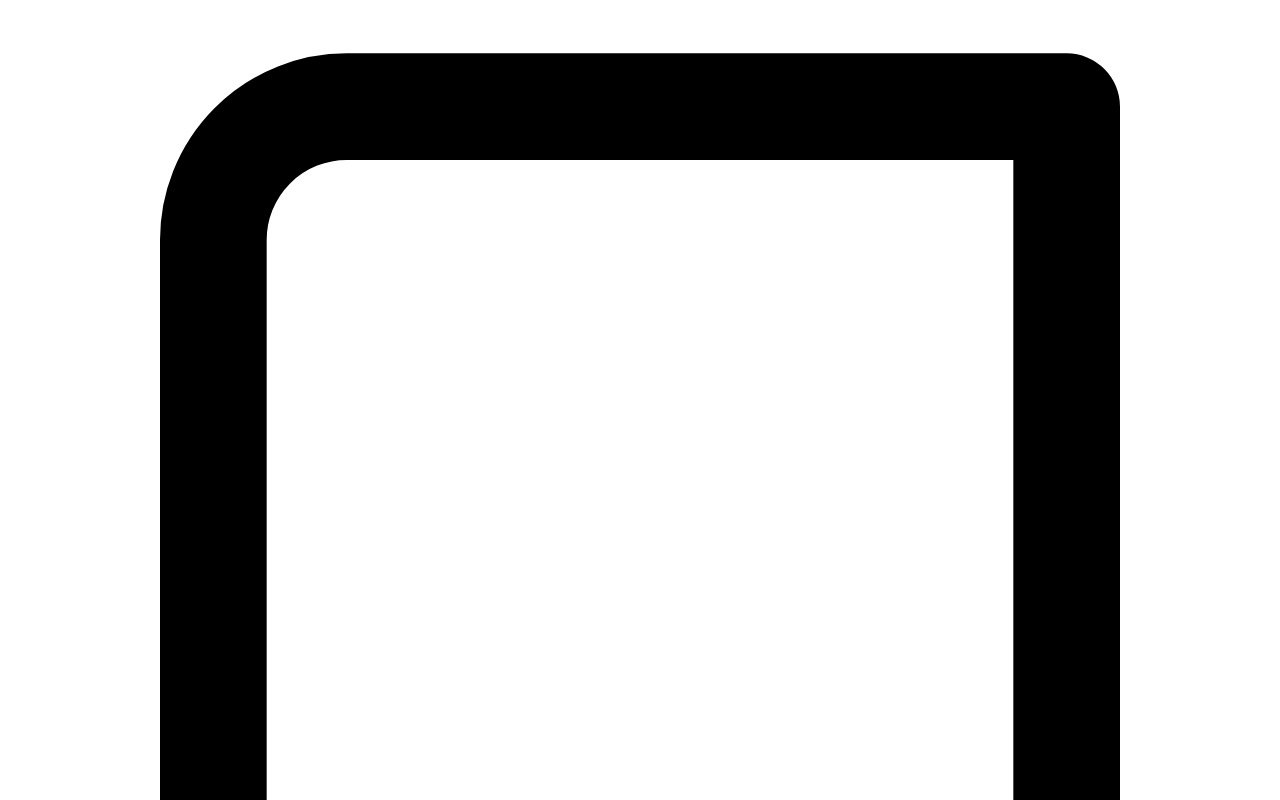
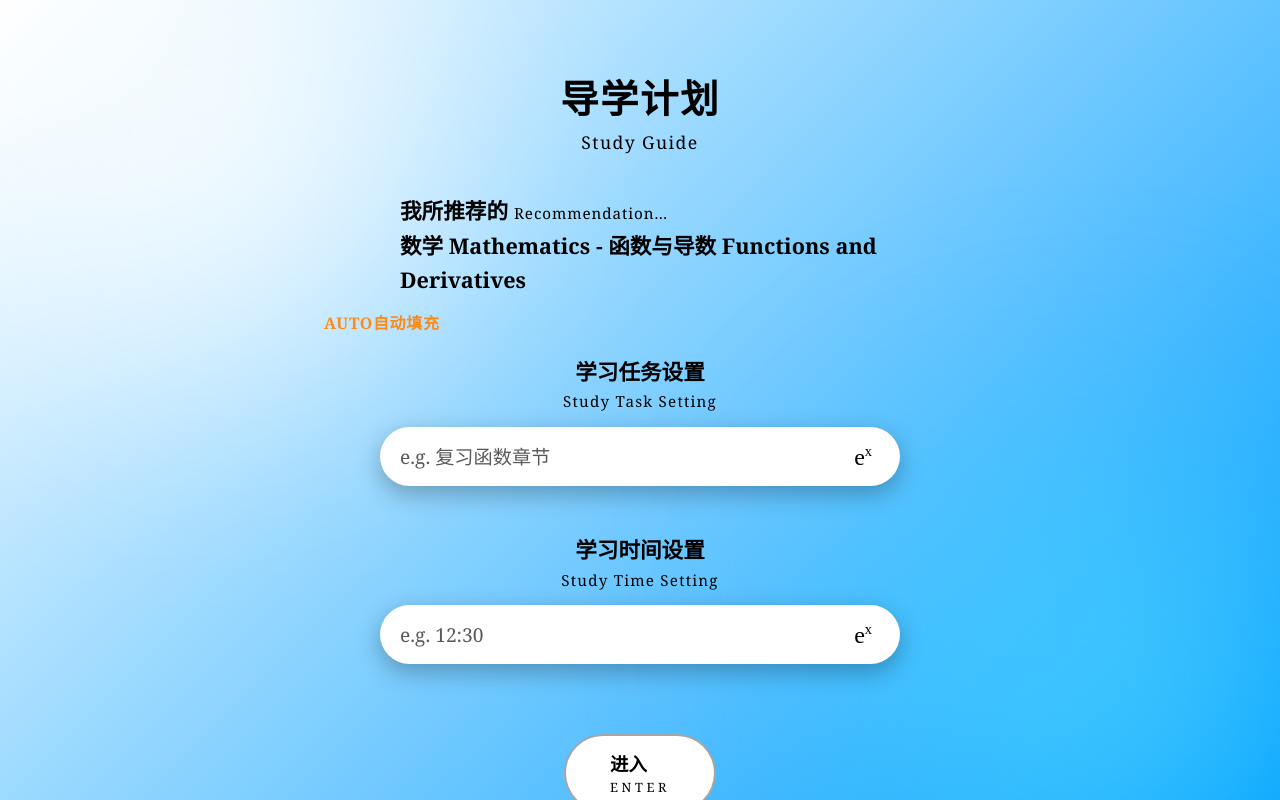
Before and after one commit to dump-SS/Project1, a React (Vite) app in the folder frontend/: page /study-guide in a window 1280 px wide. Before the commit this address led to /login. Shown: the top 800 px of the page. Built offline with nearby package versions, Linux system fonts and the light colour scheme; no server answers; the HTML template or start-up script is replaced by a standard one.

Commit message:
[前端]新增导学计划页面：App.jsx 注册 /study-guide 路由，StudyEditor 支持受控值以联动自动填充

```diff
--- a/frontend/src/App.jsx
+++ b/frontend/src/App.jsx
@@ -7,6 +7,7 @@ import ForgotPasswordPage from './pages/ForgotPasswordPage.jsx'
 // 两边都不必为对方改写，import 时写明扩展名即可。
 import PersonalDataPage from './pages/PersonalData/index.tsx'
 import StudyPlanEditor from './pages/StudyPlanEditor/index.jsx'
+import StudyGuide from './pages/StudyGuide/index.jsx'
 
 export default function App() {
   return (
@@ -20,6 +21,7 @@ export default function App() {
             等 mock-server 的会话校验对接好后再包一层路由守卫 */}
         <Route path="/personal-data" element={<PersonalDataPage />} />
         <Route path="/study-plan" element={<StudyPlanEditor />} />
+        <Route path="/study-guide" element={<StudyGuide />} />
         <Route path="*" element={<Navigate to="/login" replace />} />
       </Routes>
     </div>
--- /dev/null
+++ b/frontend/src/pages/StudyGuide/Guide.css
@@ -0,0 +1,243 @@
+/* 背景层：白色→蓝色顺滑渐变 + 虚化（模糊）光斑 */
+.page-background {
+  position: fixed;
+  inset: 0;
+  z-index: 0;
+  background: linear-gradient(135deg, var(--color-bg-start) 0%, var(--color-bg-end) 100%);
+  background-attachment: fixed;
+  overflow: hidden;
+}
+
+/* 虚化光斑：大尺寸高斯模糊的蓝白光晕，营造柔和梦幻观感 */
+.page-background::before,
+.page-background::after {
+  content: "";
+  position: absolute;
+  border-radius: 50%;
+  filter: blur(90px);
+  pointer-events: none;
+}
+
+.page-background::before {
+  width: 60vmax;
+  height: 60vmax;
+  top: -20vmax;
+  left: -15vmax;
+  background: radial-gradient(circle, rgba(255, 255, 255, 0.9) 0%, rgba(255, 255, 255, 0) 70%);
+}
+
+.page-background::after {
+  width: 55vmax;
+  height: 55vmax;
+  bottom: -18vmax;
+  right: -12vmax;
+  background: radial-gradient(circle, rgba(74, 209, 255, 0.85) 0%, rgba(0, 159, 255, 0) 70%);
+}
+
+/* 内容层 */
+.app {
+  position: relative;
+  z-index: 1;
+  max-width: 720px;
+  margin: 0 auto;
+  padding: 72px 24px 96px;
+  display: flex;
+  flex-direction: column;
+  align-items: center;
+}
+
+.page-title {
+  margin: 0 0 40px;
+  text-align: center;
+  font-size: 2.4rem;
+  font-weight: 600;
+  letter-spacing: 0.04em;
+  line-height: 1.4;
+  color: var(--color-text);
+}
+
+.page-title .en {
+  font-size: 1.1rem;
+  font-weight: 400;
+  letter-spacing: 0.08em;
+  display: block;
+  margin-top: 4px;
+}
+
+/* 推荐区：与输入框同宽、左对齐（对齐输入框半圆直径左端） */
+.recommend {
+  width: 100%;
+  max-width: 520px;
+  margin-bottom: 12px;
+  padding-left: 20px;
+  text-align: left;
+}
+
+.recommend-line {
+  font-family: var(--font-serif);
+  font-size: 1.35rem;
+  font-weight: 600;
+  line-height: 1.6;
+  color: var(--color-text);
+}
+
+.recommend-line .en {
+  font-size: 0.95rem;
+  font-weight: 400;
+  letter-spacing: 0.06em;
+  margin-left: 6px;
+}
+
+/* 自动填充：橙色小字，可点击 */
+.auto-fill {
+  align-self: flex-start;
+  margin: 0 0 22px 20px;
+  font-family: var(--font-serif);
+  font-size: 1rem;
+  font-weight: 600;
+  letter-spacing: 0.04em;
+  color: var(--color-accent);
+  border: none;
+  background: none;
+  cursor: pointer;
+  user-select: none;
+  transition: opacity 0.15s ease;
+}
+
+.auto-fill:hover {
+  opacity: 0.75;
+}
+
+.auto-fill:active {
+  opacity: 0.55;
+}
+
+.study-editor {
+  width: 100%;
+  max-width: 520px;
+  margin-bottom: 48px;
+  display: flex;
+  flex-direction: column;
+  align-items: center;
+}
+
+.editor-label {
+  width: 100%;
+  margin-bottom: 14px;
+  text-align: center;
+  font-size: 1.35rem;
+  font-weight: 600;
+  line-height: 1.5;
+  color: var(--color-text);
+}
+
+.editor-label .en {
+  font-size: 0.95rem;
+  font-weight: 400;
+  letter-spacing: 0.08em;
+  display: block;
+  margin-top: 2px;
+}
+
+.editor-field {
+  position: relative;
+  width: 100%;
+}
+
+.editor-input {
+  width: 100%;
+  padding: 16px 64px 16px 20px;
+  font-family: var(--font-serif);
+  font-size: 1.2rem;
+  color: var(--color-text);
+  background-color: #ffffff;
+  border: none;
+  border-radius: 999px;
+  box-shadow: 0 8px 24px rgba(0, 0, 0, 0.28);
+  outline: none;
+  transition: box-shadow 0.2s ease;
+}
+
+.editor-suffix {
+  position: absolute;
+  right: 28px;
+  top: 50%;
+  transform: translateY(-50%);
+  font-family: "Dancing Script", "Brush Script MT", "Segoe Script", "Lucida Handwriting", "Snell Roundhand", cursive;
+  font-size: 1.5rem;
+  color: var(--color-text);
+  user-select: none;
+  pointer-events: none;
+}
+
+.editor-suffix sup {
+  font-size: 0.6em;
+}
+
+.editor-input::placeholder {
+  color: var(--color-text);
+  opacity: 0.65;
+}
+
+.editor-input:focus {
+  box-shadow: 0 10px 28px rgba(0, 0, 0, 0.35);
+}
+
+.editor-warning {
+  width: 100%;
+  margin-top: 10px;
+  text-align: center;
+  font-size: 1rem;
+  font-weight: 600;
+  color: #ff0000;
+}
+
+.enter-button {
+  display: inline-block;
+  margin-top: 22px;
+  padding: 14px 44px;
+  font-family: var(--font-serif);
+  font-size: 1.15rem;
+  font-weight: 600;
+  color: var(--color-text);
+  background-color: var(--color-button-bg);
+  border: 2px solid rgba(0, 0, 0, 0.35);
+  border-radius: 999px;
+  text-decoration: none;
+  cursor: pointer;
+  user-select: none;
+  transition: transform 0.15s ease, box-shadow 0.15s ease, background-color 0.15s ease;
+}
+
+.enter-button .enter-en {
+  display: block;
+  margin-top: 2px;
+  font-size: 0.8rem;
+  font-weight: 400;
+  letter-spacing: 0.28em;
+}
+
+.enter-button:hover {
+  transform: translateY(-2px);
+  box-shadow: 0 8px 20px rgba(0, 0, 0, 0.18);
+}
+
+.enter-button:active {
+  transform: translateY(0);
+  box-shadow: 0 2px 8px rgba(0, 0, 0, 0.15);
+}
+
+@media (max-width: 480px) {
+  .app {
+    padding: 48px 16px 72px;
+  }
+
+  .page-title {
+    font-size: 1.9rem;
+    margin-bottom: 28px;
+  }
+
+  .editor-label {
+    font-size: 1.15rem;
+  }
+}
--- /dev/null
+++ b/frontend/src/pages/StudyGuide/index.css
@@ -0,0 +1,36 @@
+:root {
+  /* 设计令牌 */
+  --color-text: #000000;
+  --color-button-bg: #ffffff;
+  --color-input-bg: #4aeaff;
+  --color-bg-start: #ffffff;
+  --color-bg-end: #009fff;
+
+  /* 颜色令牌：推荐区与自动填充 */
+  --color-accent: #ff8913;
+
+  /* 文艺风衬线字体：中文宋体系 + 拉丁衬线，系统自带回退，不依赖网络 */
+  --font-serif: "Noto Serif SC", "Songti SC", "SimSun", Georgia, "Times New Roman", serif;
+}
+
+* {
+  box-sizing: border-box;
+  margin: 0;
+  padding: 0;
+}
+
+html,
+body {
+  height: 100%;
+}
+
+body {
+  font-family: var(--font-serif);
+  color: var(--color-text);
+  -webkit-font-smoothing: antialiased;
+  -moz-osx-font-smoothing: grayscale;
+}
+
+#root {
+  min-height: 100%;
+}
--- /dev/null
+++ b/frontend/src/pages/StudyGuide/index.jsx
@@ -0,0 +1,64 @@
+import { useState } from 'react'
+import StudyEditor from '../StudyPlanEditor/StudyEditor.jsx'
+import EnterButton from '../StudyPlanEditor/EnterButton.jsx'
+import './index.css'
+import './Guide.css'
+
+/** 学习时间校验：仅允许数字 0-9 与冒号 : */
+const TIME_VALIDATOR = (value) => /^[0-9:]*$/.test(value)
+
+/**
+ * 推荐学科（本地占位）。
+ * 后期接入后端时：根据用户学习时长与内容等数据，由本地信息 + 后端预留接口
+ * 动态返回学科，替换下方 DEFAULT_SUBJECT 即可。
+ */
+const DEFAULT_SUBJECT = '数学 Mathematics - 函数与导数 Functions and Derivatives'
+
+export default function StudyGuide() {
+  // 「学习任务设置」的值由页面管理，便于「AUTO自动填充」程序化写入
+  const [taskValue, setTaskValue] = useState('')
+
+  const handleAutoFill = () => {
+    setTaskValue(DEFAULT_SUBJECT)
+  }
+
+  return (
+    <>
+      <div className="page-background" aria-hidden="true" />
+      <main className="app">
+        <h1 className="page-title">
+          导学计划
+          <span className="en">Study Guide</span>
+        </h1>
+
+        <div className="recommend" aria-hidden="true">
+          <p className="recommend-line">
+            我所推荐的<span className="en">Recommendation…</span>
+          </p>
+          <p className="recommend-line">{DEFAULT_SUBJECT}</p>
+        </div>
+
+        <button type="button" className="auto-fill" onClick={handleAutoFill}>
+          AUTO自动填充
+        </button>
+
+        <StudyEditor
+          cnLabel="学习任务设置"
+          enLabel="Study Task Setting"
+          placeholder="e.g. 复习函数章节"
+          value={taskValue}
+          onChange={(event) => setTaskValue(event.target.value)}
+        />
+
+        <StudyEditor
+          cnLabel="学习时间设置"
+          enLabel="Study Time Setting"
+          placeholder="e.g. 12:30"
+          validate={TIME_VALIDATOR}
+        />
+
+        <EnterButton />
+      </main>
+    </>
+  )
+}
--- a/frontend/src/pages/StudyPlanEditor/StudyEditor.jsx
+++ b/frontend/src/pages/StudyPlanEditor/StudyEditor.jsx
@@ -8,13 +8,21 @@ import { useState } from 'react'
  * @param {string}   enLabel     英文功能名，如「Study Time Setting」
  * @param {string}   placeholder 文本框占位提示
  * @param {Function} [validate]  可选校验函数：传入时开启输入校验，返回 false 则在下方显示红色警告
+ * @param {string}   [value]     可选受控值：传入后由外部管理输入框内容（用于程序化填充）
+ * @param {Function} [onChange]  受控模式下的变更回调，接收 event
  */
-export default function StudyEditor({ cnLabel, enLabel, placeholder, validate }) {
-  const [value, setValue] = useState('')
+export default function StudyEditor({ cnLabel, enLabel, placeholder, validate, value: controlledValue, onChange }) {
+  const [internalValue, setInternalValue] = useState('')
+  // 受控模式：外部传入 value 时使用外部值，否则退化为内部状态
+  const value = controlledValue !== undefined ? controlledValue : internalValue
   const invalid = validate ? !validate(value) : false
 
   const handleChange = (event) => {
-    setValue(event.target.value)
+    if (onChange) {
+      onChange(event)
+    } else {
+      setInternalValue(event.target.value)
+    }
   }
 
   return (
```
